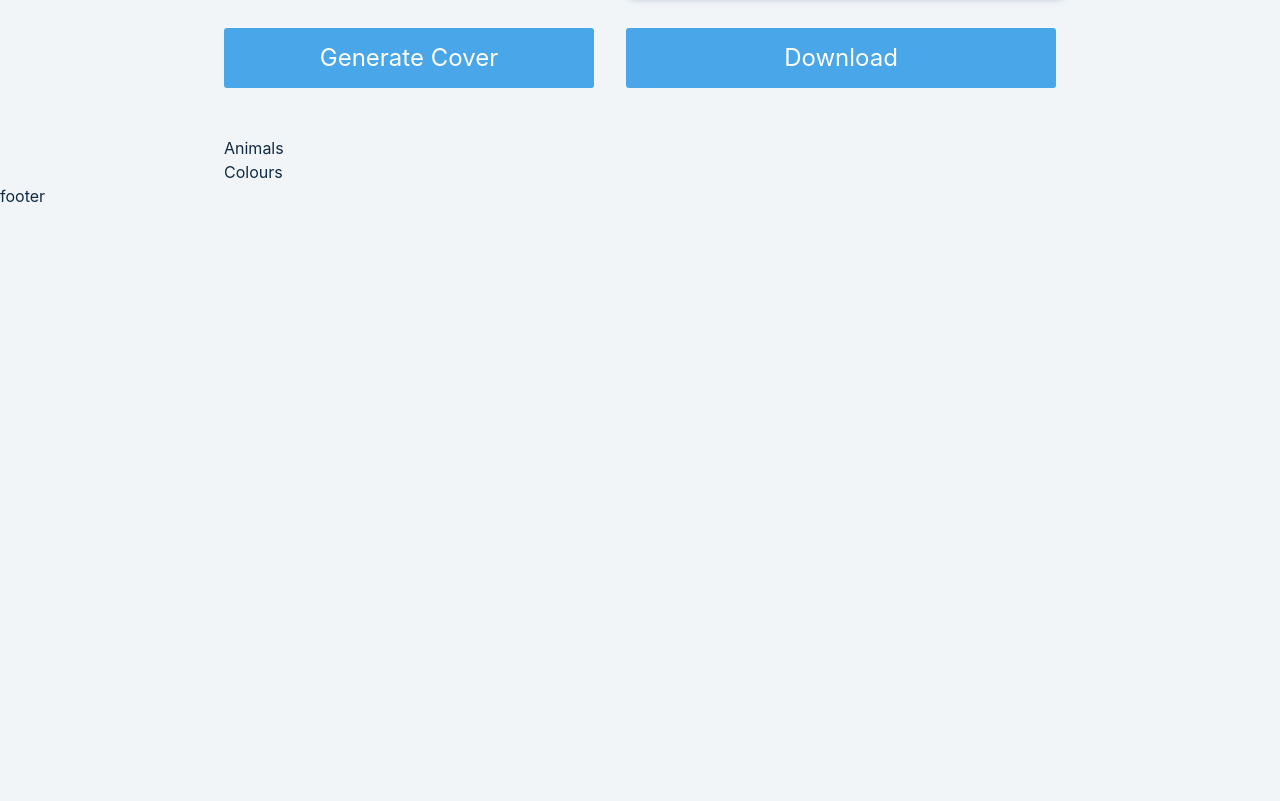
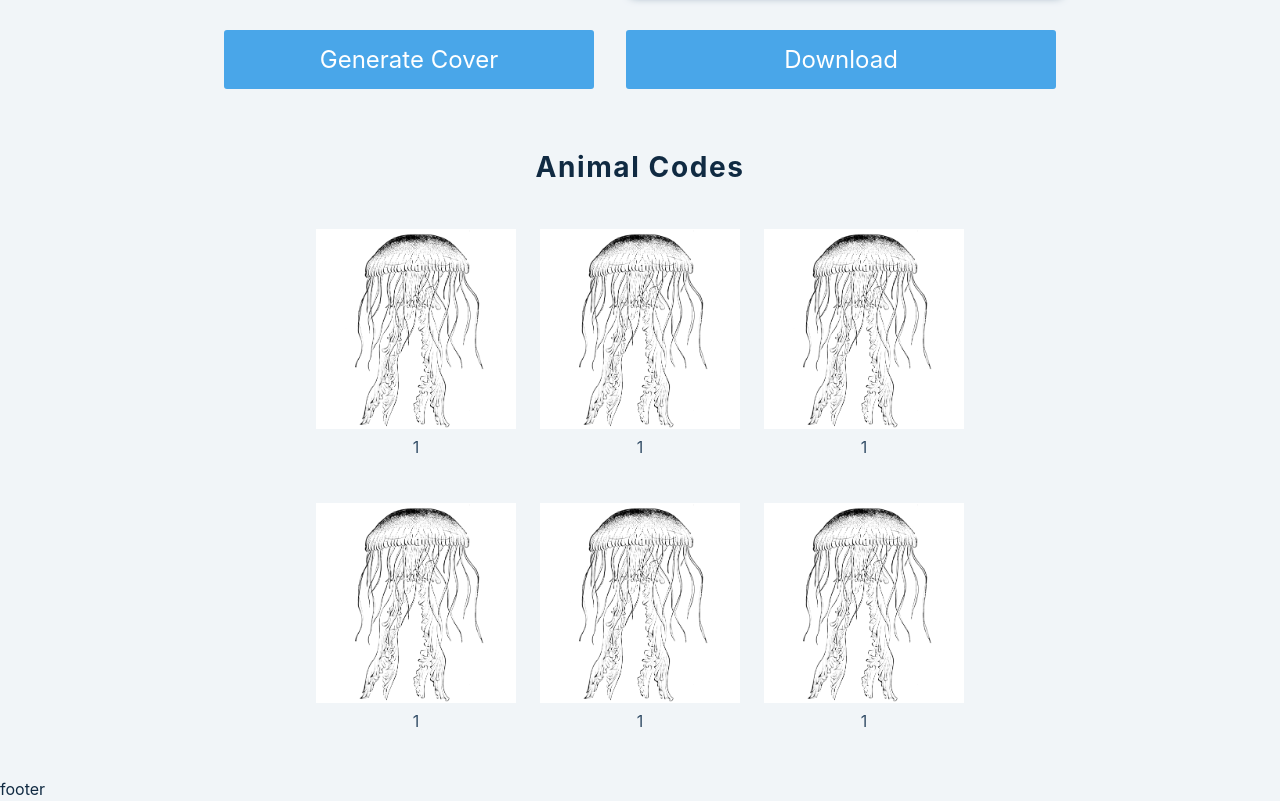
Before and after one commit to Yuem9862/book-cover-generator, a React (Create React App) app: page / in a window 1280 px wide. Shown: the part 780-1581 px from the top of the page. Before the commit the page ends 988 px from the top, so only its background shows below. Built offline with nearby package versions, Linux system fonts and the light colour scheme.

Commit message:
add the html/css for the animal section, replace the colour picker

```diff
--- /dev/null
+++ b/src/Animal.js
@@ -0,0 +1,19 @@
+import React from "react";
+import {
+  birdnest,
+  // butterfly,
+  // frog,
+  jellyfish,
+  // opah,
+  // pterodactyl,
+} from "./animals/animals";
+function Animal() {
+  return (
+    <article>
+      <img className='animal-card-img' src={jellyfish} alt='placeholder' />
+      <p className='animal-card-num'>1</p>
+    </article>
+  );
+}
+
+export default Animal;
--- a/src/Animals.js
+++ b/src/Animals.js
@@ -1,6 +1,19 @@
 import React from "react";
+import Animal from "./Animal";
 function Animals() {
-  return <>Animals</>;
+  return (
+    <section className='section-center'>
+      <h3>animal codes</h3>
+      <div className='animals-container'>
+        <Animal />
+        <Animal />
+        <Animal />
+        <Animal />
+        <Animal />
+        <Animal />
+      </div>
+    </section>
+  );
 }
 
 export default Animals;
--- a/src/App.css
+++ b/src/App.css
@@ -124,7 +124,7 @@ p {
 img {
   width: 200px;
   height: 200px;
-  object-fit: cover;
+  object-fit: contain;
 }
 
 .section-center {
@@ -132,7 +132,10 @@ img {
   margin: 0 auto;
   max-width: var(--max-width);
 }
-
+.section-center h3 {
+  margin: 3rem;
+  text-align: center;
+}
 @media screen and (min-width: 992px) {
   .section-center {
     width: 65vw;
@@ -188,6 +191,10 @@ input {
   padding: 0.75rem;
 }
 
+input[type="color"] {
+  height: 3rem;
+  padding: 0.3rem;
+}
 ::placeholder {
   text-transform: capitalize;
 }
@@ -205,6 +212,7 @@ input {
 }
 .btn:hover {
   background-color: var(--clr-primary-4);
+  cursor: pointer;
 }
 
 .cover-wrapper {
@@ -248,7 +256,6 @@ input {
 .animal-pic {
   width: 350px;
   height: 320px;
-  object-fit: contain;
 }
 
 .title {
@@ -285,3 +292,26 @@ input {
   background-color: var(--clr-green-dark);
 }
 /* ----------- end of book cover ----------*/
+
+/*
+===============
+Animals and Colours
+===============
+*/
+
+.animals-container {
+  margin: 1.5rem 0;
+  display: flex;
+  justify-content: center;
+  align-items: center;
+  flex-wrap: wrap;
+  gap: 1.5rem;
+}
+
+.animal-card-img {
+  background-color: var(--clr-white);
+}
+
+.animal-card-num {
+  text-align: center;
+}
--- a/src/App.js
+++ b/src/App.js
@@ -2,7 +2,6 @@ import "./App.css";
 import Form from "./Form";
 import Cover from "./Cover";
 import Animals from "./Animals";
-import Colours from "./Colours";
 function App() {
   return (
     <main>
@@ -15,7 +14,6 @@ function App() {
       </section>
       <section className='reference section-center'>
         <Animals />
-        <Colours />
       </section>
       <footer>footer</footer>
     </main>
--- a/src/Colours.js
+++ /dev/null
@@ -1,7 +0,0 @@
-import React from "react";
-
-function Colours() {
-  return <div>Colours</div>;
-}
-
-export default Colours;
--- a/src/Cover.js
+++ b/src/Cover.js
@@ -1,5 +1,12 @@
 import React from "react";
-import birdnest from "./animals/birdnest.gif";
+import {
+  birdnest,
+  // butterfly,
+  // frog,
+  // jellyfish,
+  // opah,
+  // pterodactyl,
+} from "./animals/animals";
 function Cover() {
   return (
     <>
@@ -23,7 +30,7 @@ function Cover() {
             <p className='author'>Author</p>
           </div>
         </div>
-        <button type='button' class='btn'>
+        <button type='button' className='btn'>
           download
         </button>
       </section>
--- a/src/Form.js
+++ b/src/Form.js
@@ -26,9 +26,9 @@ function Form() {
         <input id='animals' type='number' min='1' max='6' />
 
         <label htmlFor='colours'>colour code</label>
-        <input id='colours' type='number' min='1' max='6' />
+        <input id='colours' type='color' value='#25BB32' />
 
-        <button type='button' class='btn'>
+        <button type='button' className='btn'>
           generate cover
         </button>
       </form>
--- /dev/null
+++ b/src/animals/animals.js
@@ -0,0 +1,8 @@
+import birdnest from "./birdnest.gif";
+import butterfly from "./butterfly.gif";
+import frog from "./frog.gif";
+import jellyfish from "./jellyfish.gif";
+import opah from "./opah.gif";
+import pterodactyl from "./pterodactyl.gif";
+
+export { birdnest, butterfly, frog, jellyfish, opah, pterodactyl };
```
